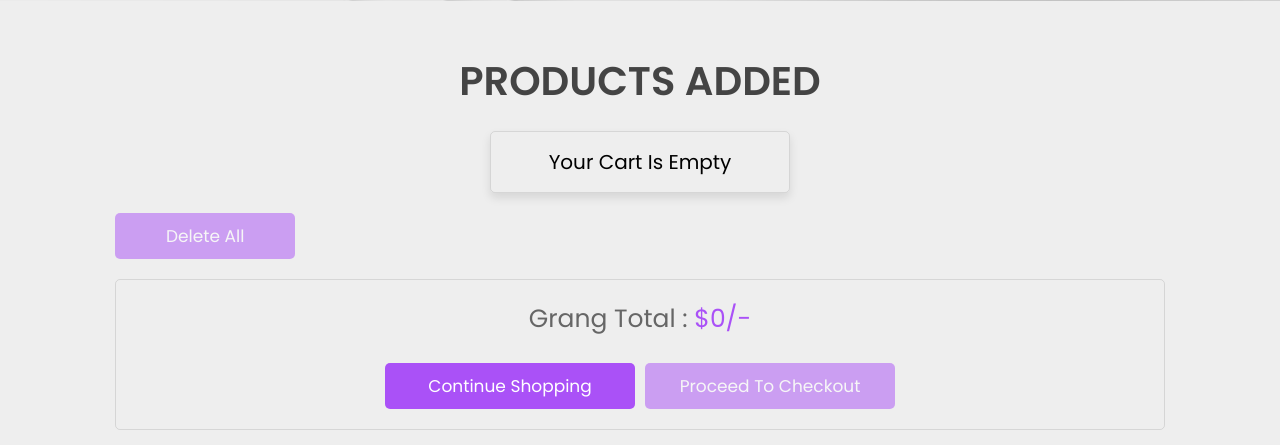
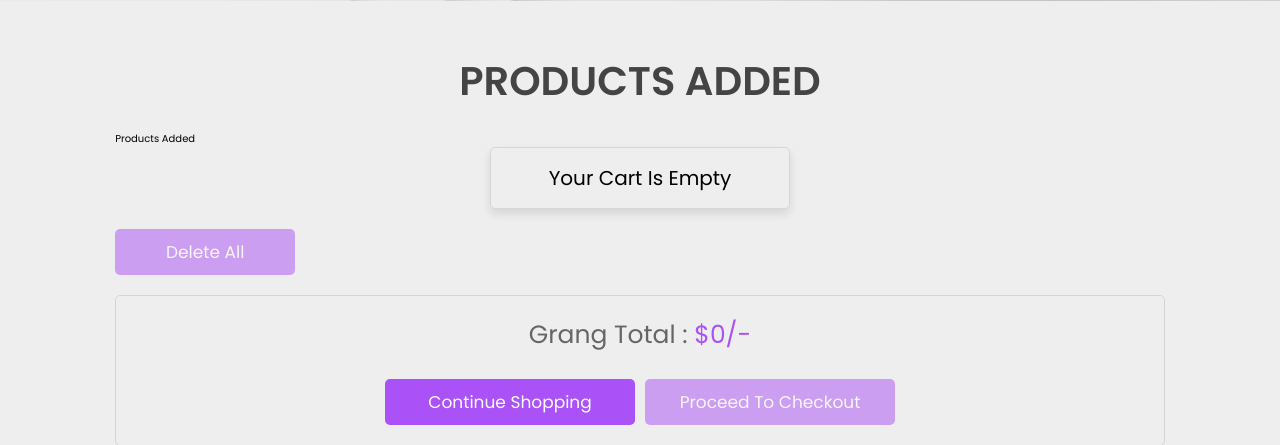
Before and after one commit to MstTabassumHafsa/localrepo, a PHP site: page /cart.php in a window 1280 px wide. Shown: the part 467-912 px from the top of the page. Run offline with PHP 8.4, Linux system fonts and the light colour scheme; the visitor is signed in with stand-in values (Sample User, id 1); data that the repository does not hold is empty.

Commit message:
p class addded under h1 in cart

```diff
--- a/cart.php
+++ b/cart.php
@@ -62,7 +62,7 @@ if(isset($_GET['delete_all'])){
 
     <section class="shopping-cart">
     <h1 class="title">products added</h1>
-
+    <p>Products Added</p>
     <div class="box-container">
 
         <?php
```
